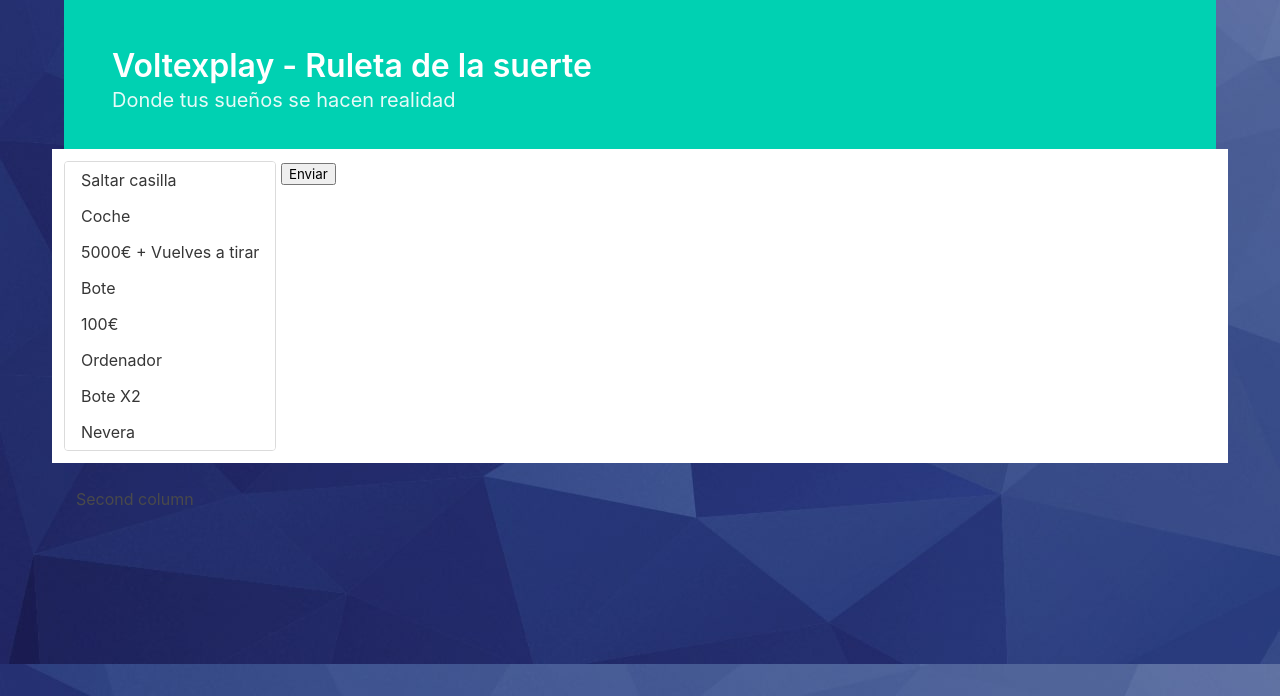
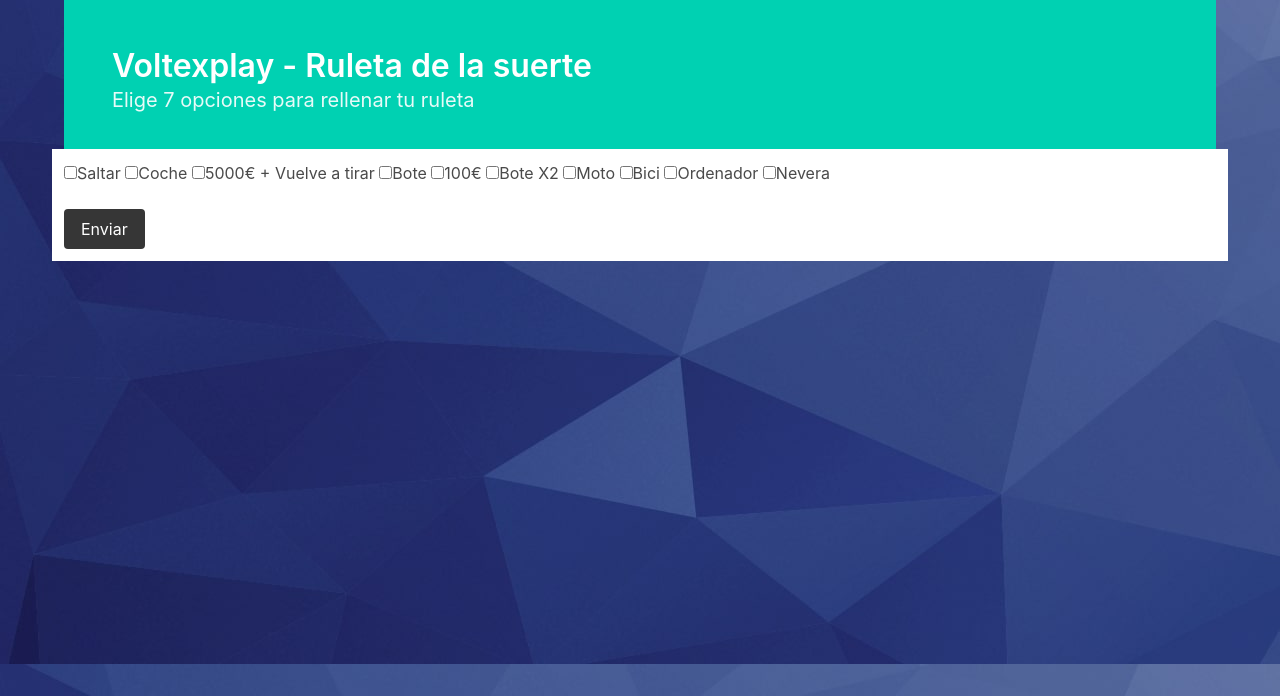
Before and after one commit to fjimenezJOB/examenFinal4, a Flask app: page / in a window 1280 px wide. Shown: the part 104-800 px from the top of the page. Run offline with Flask 2, Linux system fonts and the light colour scheme; some libraries are stand-ins or nearby versions.

Commit message:
Funciones añadidas, en metodos.py

```diff
--- a/main.py
+++ b/main.py
@@ -1,11 +1,11 @@
 from flask import Flask, render_template, url_for, request, redirect
 from flask_wtf import CSRFProtect
-import form
-import csv
+from metodos import Logica
 
 app = Flask(__name__)
 app.secret_key = 'examen_final'
 csrf = CSRFProtect(app)
+game = Logica()
 
 
 @app.route('/')
@@ -15,9 +15,10 @@
 
 @app.route('/enviar', methods=['POST', 'GET'])
 def enviar():
+    elegidas = request.form.getlist('opciones')
+    suerte = game.random_opciones(elegidas)
 
-
-    return render_template('index.html')
+    return render_template('game.html', suerte = suerte)
 
 
 if __name__ == "__main__":
--- a/metodos.py
+++ b/metodos.py
@@ -1,15 +1,30 @@
+import random
+import time
+
+gajos = ['1000€', '500€', 'PIERDE', '200€',
+         '-50% Dinero', 'CALABOZO', 'DINERO X2']
 
 class Logica:
 
-    def __init__(self):
-        pass
+        # Metodo que escribe el score en el archivo txt
+    def escribir(self, nombre, score):
 
-    def escribir(self, nombre, score):
+        ahora = time.strftime("%c")  # Fecha y hora actuales
         with open('scores.txt', 'w') as f:
-            f.write(f'{nombre},{score}\n')
+            f.write(f'{nombre},{score},{ahora}\n')
         f.close()
 
+
+        # Metodo que lee el txt
     def leer(self):
         with open('scores.txt', 'r') as f:
             for line in f:
                 print(line)
+
+        # Metodo que saca un gajo random y le añade los que el usuario haya elegido
+    def random_opciones(self, opciones=[]):
+        for opcion in range(6):
+            gajos.append(opciones[opcion])
+        elegido = gajos[random.randint(0, 13)]
+        print (gajos)
+        return elegido
--- a/templates/index.html
+++ b/templates/index.html
@@ -1,6 +1,10 @@
-{% extends 'base.html' %} {% block title %}
-{{ super() }}
-Home {% endblock %} {% block main %}
+{% extends 'base.html' %}
+{% block title %}
+  {{ super() }}
+Elige tus opciones
+  {% endblock %}
+
+{% block main %}
 <section class="hero is-primary">
   <div class="hero-body">
     <div class="container">
@@ -8,38 +12,30 @@
         Voltexplay - Ruleta de la suerte
       </h1>
       <h2 class="subtitle">
-        Donde tus sueños se hacen realidad
+        Elige 7 opciones para rellenar tu ruleta
       </h2>
     </div>
   </div>
 </section>
+
 <div class="columns">
-  <div class="column">
-
+  <div class="column is-left">
     <form class="formulario" action="/enviar" method="POST">
       <input type="hidden" name="csrf_token" value="{{ csrf_token() }}" />
 
-      <div class="select is-multiple">
-        <select multiple size="8" name="opciones_anyadidas">
-          <option value="casilla">Saltar casilla</option>
-          <option value="coche">Coche</option>
-          <option value="gira">5000€ + Vuelves a tirar</option>
-          <option value="bote">Bote</option>
-          <option value="100">100€</option>
-          <option value="pc">Ordenador</option>
-          <option value="x2">Bote X2</option>
-          <option value="nevera">Nevera</option>
-          <option value="moto">Moto</option>
-          <option value="bici">Bici</option>
-        </select>
-      </div>
-    <button class="is-info" type="submit">Enviar</button>
+      <label class="checkbox"><input  value="saltar" name="opciones" type="checkbox">Saltar</label>
+      <label class="checkbox"><input value="coche"  name="opciones" type="checkbox">Coche</label>
+      <label class="checkbox"><input value="5000"  name="opciones" type="checkbox">5000€ + Vuelve a tirar</label>
+      <label class="checkbox"><input value="bote"  name="opciones" type="checkbox">Bote</label>
+      <label class="checkbox"><input value="100"  name="opciones" type="checkbox">100€</label>
+      <label class="checkbox"><input value="botex2"  name="opciones" type="checkbox">Bote X2</label>
+      <label class="checkbox"><input value="moto"  name="opciones" type="checkbox">Moto</label>
+      <label class="checkbox"><input value="bici"  name="opciones" type="checkbox">Bici</label>
+      <label class="checkbox"><input value="pc"  name="opciones" type="checkbox">Ordenador</label>
+      <label class="checkbox"><input value="nevera" name="opciones"  type="checkbox">Nevera</label><br><br>
+
+    <button class="button is-dark">Enviar</button>
   </form>
 </div>
   </div>
-  <div class="column">
-    Second column
-  </div>
-</div>
   {% endblock %}
-</div>
```
Also changed, not shown: form.py (deleted, +0 -49 lines), templates/game.html (added, +17 -0 lines).
